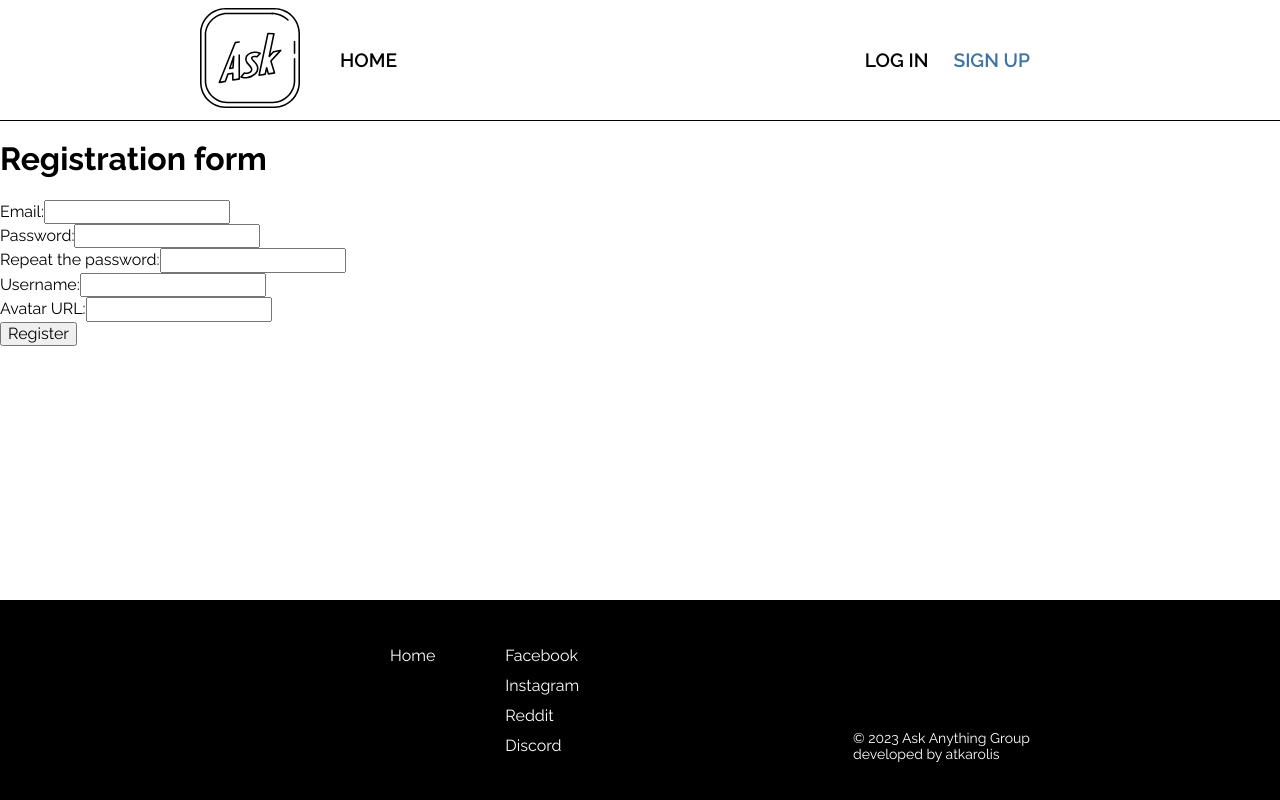
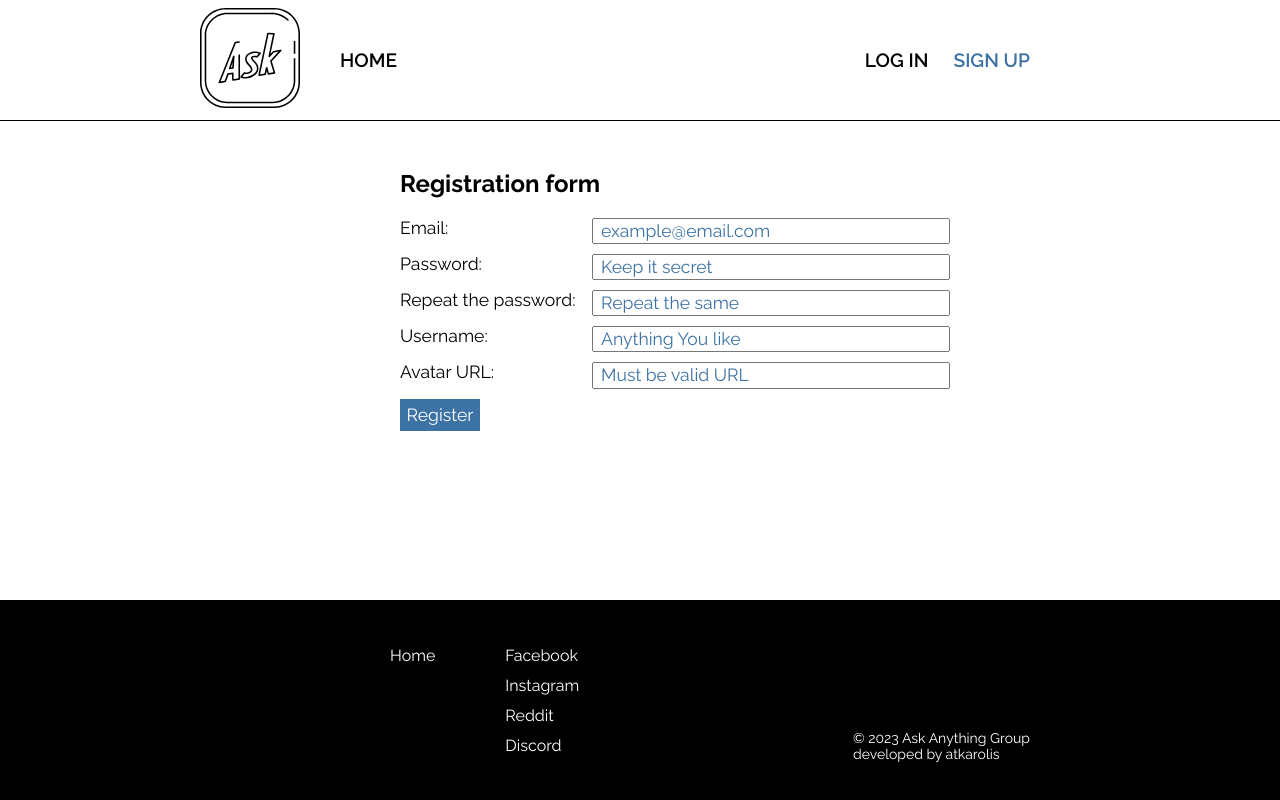
Before and after one commit to atkarolis/qa-forum, a React (Create React App) app: page /register in a window 1280 px wide. Built offline with nearby package versions, Linux system fonts and the light colour scheme; no server answers.

Commit message:
answers styles updated

```diff
--- a/src/components/Molecules/Question.jsx
+++ b/src/components/Molecules/Question.jsx
@@ -61,10 +61,12 @@ const StyledArticle = styled.article`
           display: flex;
           flex-direction: column;
         img {
-          height: 60px;
-          width: 60px;
+          height: 65px;
+          width: 65px;
           object-fit: cover;
           border-radius: 50%;
+          border: 1px solid #3D72A4;
+          box-shadow: 1px 1px 2px #3D72A4;
         }
       }
       .edited {
--- a/src/components/Pages/AddQuestion.jsx
+++ b/src/components/Pages/AddQuestion.jsx
@@ -8,7 +8,46 @@ import styled from "styled-components";
 
 const StyledMain = styled.main`
   min-height: calc(100vh - 320px);
-  padding-top: 120px;
+  padding: 120px 250px 0px 400px;
+  h2 {
+    margin-top: 50px;
+  }
+  form {
+    display: flex;
+    flex-direction: column;
+    row-gap: 10px;
+    font-size: 1.1rem;
+    div {
+      display: flex;
+      justify-content: space-between;
+      width: 670px;
+      input {
+        width: 462px;
+      }
+      input::placeholder{
+        padding-left: 5px;
+        color: #3D72A4;
+      }
+      textarea::placeholder{
+        padding-left: 5px;
+        color: #3D72A4;
+      }
+    }
+  }
+  button{
+    width: 80px;
+    cursor: pointer;
+    background-color: #3D72A4;
+    border: 1px solid #3D72A4;
+    color: #FFFFFF;
+    padding: 5px 0px;
+    &:hover{
+      background-color: #3D72A4;
+      border-color: #000000;
+      color: #000000;
+      box-shadow: 3px 3px 3px #3D72A4;
+    }
+  }
 `
 
 const AddQuestion = () => {
@@ -44,7 +83,6 @@ const AddQuestion = () => {
         });
       }
     }
-    //console.log(formInputs);
   }
 
   const inputHandler = e => {
@@ -83,12 +121,13 @@ const AddQuestion = () => {
 
   return (
     <StyledMain>
-      <h1>Submit Your Question, Pal</h1>
+      <h2>Submit Your Question, Pal</h2>
       <form onSubmit={(e) => {formHandler(e)}}>
         <div>
           <label htmlFor="title">Title of Your Question:</label>
           <input required type="text"
             name="title" id="title"
+            placeholder="Type it here, dude."
             value={formInputs.question.title}
             onChange={(e) => {inputHandler(e)}}
           />
@@ -98,6 +137,7 @@ const AddQuestion = () => {
           <textarea required
             name="question" id="question"
             cols="50" rows="10"
+            placeholder="Shoot that Question!"
             value={formInputs.question.question}
             onChange={(e) => {inputHandler(e)}}
           ></textarea>
--- a/src/components/Pages/Answers.jsx
+++ b/src/components/Pages/Answers.jsx
@@ -7,24 +7,138 @@ import { v4 as generateId} from 'uuid';
 
 const StyledMain = styled.main`
   min-height: calc(100vh - 320px);
-  padding-top: 120px;
-  section {
+  padding: 120px 310px 0px 400px;
+  font-size: 1.1rem;
+  .question {
+    h4 {
+      margin-top: 0;
+    }
+    margin: 30px 0px 30px 0px;
+    border: 1px solid #000000;
+    box-shadow: 1px 1px 1px #000000;
+    border-radius: 30px;
+    width: 100%;
+    padding: 20px 30px;
+    .details {
+      display: flex;
+      justify-content: space-between;
+      align-items: center;
+    }
     .user {
+      display: flex;
+      flex-direction: column;
+      img {
+        height: 65px;
+        width: 65px;
+        object-fit: cover;
+        border-radius: 50%;
+        border: 1px solid #000000;
+        box-shadow: 1px 1px 2px #000000;
+      }
+    }
+    .edited {
+      p {
+        margin: 0px;
+      }
+    }
+  }
+  .answers {
+    margin-left: 60px;
+    display: flex;
+    flex-direction: column;
+    gap: 15px;
+    .answer{
+      border: 1px solid #3D72A4;
+      box-shadow: 1px 1px 1px #3D72A4;
+      border-radius: 30px;
+      padding: 20px 30px;
+      width: 100%;
+      color: #3D72A4;
+      h4 {
+        margin-top: 0px;
+      }
+      .answer-detail {
+        display: flex;
+        justify-content: space-between;
+        align-items: center;
+        .answer-author {
           img {
             height: 50px;
             width: 50px;
             object-fit: cover;
             border-radius: 50%;
+            border: 1px solid #3D72A4;
+            box-shadow: 1px 1px 2px #3D72A4;
+          }
+          p {
+            margin: 0;
+          }
+          button {
+            background-color: #FFFFFF;
+            margin-top: 10px;
+            border: 1px solid #3D72A4;
+            color: #3D72A4;
+            cursor: pointer;
+            &:hover{
+              background-color: #FF585D;
+              border-color: 1px solid #7b2326;
+              color: #FFFFFF;
+              box-shadow: 3px 3px 3px #FF585D;
+              position: relative;
+            }
+          }
+          button[data-tooltip]:hover::after {
+            content: attr(data-tooltip);
+            position: absolute;
+            background-color: #FFFFFF;
+            color: #FF585D;
+            border-radius: 30px;
+            border: 1px solid #FF585D;
+            box-shadow: 1px 1px 2px #FF585D;
+            padding: 10px;
+            font-size: 1rem;
+            width: 160px;
+            margin-left: 15px;
+          }
+        }
+        .answer-edited {
+          p {
+            margin: 0;
           }
         }
       }
-  ul {
-    div{
-      img {
-        height: 50px;
-        width: 50px;
-        object-fit: cover;
-        border-radius: 50%;
+    }
+  }
+  h2 {
+    margin-left: 60px;
+  }
+  form {
+    display: flex;
+    flex-direction: column;
+    row-gap: 10px;
+    margin: 0px 0px 60px 65px;
+    div {
+      display: flex;
+      justify-content: space-between;
+      width: 790px;
+      textarea::placeholder{
+        padding-left: 5px;
+        color: #3D72A4;
+      }
+    }
+    button{
+      margin-top: -64px;
+      width: 120px;
+      cursor: pointer;
+      background-color: #3D72A4;
+      border: 1px solid #3D72A4;
+      color: #FFFFFF;
+      padding: 5px 0px;
+      &:hover{
+        background-color: #3D72A4;
+        border-color: #000000;
+        color: #000000;
+        box-shadow: 3px 3px 3px #3D72A4;
     }
   }
   }
@@ -39,7 +153,7 @@ function Buttons({data}){
     return(
       <>
         <button className="delete"
-          // data-tooltip="Tap to delete permanently"
+          data-tooltip="This will delete answer permanently"
           onClick={() => setAnswers({
             type: AnswersActionTypes.delete,
             id: data.id
@@ -91,42 +205,63 @@ const Answers = () => {
 
   return (
     <StyledMain>
-      <section>
+      <section className="question">
         <h4>
           {question.title}
         </h4>
         <p>
           {question.question}
         </p>
-        <p>
-          {question.edited}1991-03-20
-        </p>
+        <div className="details">
           <div className="user">
             <img src={user.picture} alt={`Avatar of ${user.username}`} />
             <span>{user.username}</span>
           </div>
+          <div className="edited">
+            <p>
+              Created/Edited:
+            </p>
+            <p>
+              {question.edited}2023-05-23
+            </p>
+          </div>
+
+        </div>
       </section>
-        <ul>
+      <section className="answers">
         {questionAnswers.map((answer, i) => (
-            <div>
-              <li key={i}>Answer: {answer.answer}</li>
-              <p key={i}>Provided by: {users.find(el => el.id === answer.user_id).username}</p>
+          <div className="answer">
+            <h4>Answer</h4>
+            <p key={i}>{answer.answer}</p>
+            <div className="answer-detail">
+              <div className="answer-author">
                 <img key={i} src={users.find(el => el.id === answer.user_id).picture} alt="Authors avatar" />
+                <p key={i}>{users.find(el => el.id === answer.user_id).username}</p>
                 <Buttons
                   data={answer}
                 />
               </div>
+              <div className="answer-edited">
+                <p>
+                  Created/Edited:
+                </p>
+                <p>
+                  {question.edited}2023-05-24
+                </p>
+              </div>
+            </div>
+          </div>
         ))}
-        </ul>
+      </section>
       <section>
-        <h1>Shoot Your Answer for the Question above</h1>
+        <h2>Shoot Your Answer for the Question above</h2>
         <form onSubmit={(e) => formHandler(e)}>
             <div>
               <label htmlFor="answer">Your answer is:</label>
               <textarea required
                 placeholder="Type here"
                 name="answer" id="answer"
-                cols="50" rows="10"
+                cols="70" rows="5"
                 defaultValue={formInputs.answer}
                 onChange={(e)=>{inputHandler(e)}}
               ></textarea>
--- a/src/components/Pages/Login.jsx
+++ b/src/components/Pages/Login.jsx
@@ -5,7 +5,42 @@ import styled from "styled-components";
 
 const StyledMain = styled.main`
   min-height: calc(100vh - 320px);
-  padding-top: 120px;
+  padding: 120px 250px 0px 400px;
+  h2 {
+    margin-top: 50px;
+  }
+  form {
+    display: flex;
+    flex-direction: column;
+    row-gap: 10px;
+    font-size: 1.1rem;
+    div {
+      display: flex;
+      justify-content: space-between;
+      width: 350px;
+      input {
+        width: 250px;
+      }
+      input::placeholder{
+        padding-left: 5px;
+        color: #3D72A4;
+      }
+    }
+  }
+  button{
+    width: 80px;
+    cursor: pointer;
+      background-color: #3D72A4;
+      border: 1px solid #3D72A4;
+      color: #FFFFFF;
+      padding: 5px 0px;
+    &:hover{
+      background-color: #3D72A4;
+      border-color: #000000;
+      color: #000000;
+      box-shadow: 3px 3px 3px #3D72A4;
+    }
+  }
 `
 
 const Login = () => {
@@ -41,11 +76,14 @@ const Login = () => {
   }
   return (
     <StyledMain>
+      <h2>Login:</h2>
       <form onSubmit={(e) => {formSubmit(e)}}>
         <div>
           <label htmlFor="email">Email:</label>
           <input type="email"
+            required
             name="email" id="email"
+            placeholder="example@email.com"
             value={formInputs.email}
             onChange={(e) => {inputHandler(e)}}
           />
@@ -53,7 +91,9 @@ const Login = () => {
         <div>
           <label htmlFor="password">Password:</label>
           <input type="password"
+            required
             name="password" id="password"
+            placeholder="Keep it secret"
             value={formInputs.password}
             onChange={(e) => {inputHandler(e)}}
           />
--- a/src/components/Pages/Register.jsx
+++ b/src/components/Pages/Register.jsx
@@ -7,7 +7,42 @@ import styled from "styled-components";
 
 const StyledMain = styled.main`
   min-height: calc(100vh - 320px);
-  padding-top: 120px;
+  padding: 120px 250px 0px 400px;
+  h2 {
+    margin-top: 50px;
+  }
+  form {
+    display: flex;
+    flex-direction: column;
+    row-gap: 10px;
+    font-size: 1.1rem;
+    div {
+      display: flex;
+      justify-content: space-between;
+      width: 550px;
+      input {
+        width: 350px;
+      }
+      input::placeholder{
+        padding-left: 5px;
+        color: #3D72A4;
+      }
+    }
+  }
+  button{
+    width: 80px;
+    cursor: pointer;
+      background-color: #3D72A4;
+      border: 1px solid #3D72A4;
+      color: #FFFFFF;
+      padding: 5px 0px;
+    &:hover{
+      background-color: #3D72A4;
+      border-color: #000000;
+      color: #000000;
+      box-shadow: 3px 3px 3px #3D72A4;
+    }
+  }
 `
 
 const Register = () => {
@@ -62,13 +97,14 @@ const Register = () => {
 
   return (
     <StyledMain>
-      <h1>Registration form</h1>
+      <h2>Registration form</h2>
       <form onSubmit={formik.handleSubmit}>
         <div>
           <label htmlFor="email">Email:</label>
           <input
             type="email"
             name="email" id="email"
+            placeholder='example@email.com'
             value={formik.values.email}
             onChange={formik.handleChange}
             onBlur={formik.handleBlur}
@@ -85,6 +121,7 @@ const Register = () => {
           <input
             type="password"
             name="password" id="password"
+            placeholder='Keep it secret'
             value={formik.values.password}
             onChange={formik.handleChange}
             onBlur={formik.handleBlur}
@@ -101,6 +138,7 @@ const Register = () => {
           <input
             type="password"
             name="passwordConfirm" id="passwordConfirm"
+            placeholder='Repeat the same'
             value={formik.values.passwordConfirm}
             onChange={formik.handleChange}
             onBlur={formik.handleBlur}
@@ -117,6 +155,7 @@ const Register = () => {
           <input
             type="text"
             name="username" id="username"
+            placeholder='Anything You like'
             value={formik.values.username}
             onChange={formik.handleChange}
             onBlur={formik.handleBlur}
@@ -133,6 +172,7 @@ const Register = () => {
           <input
             type="url"
             name="picture" id="picture"
+            placeholder='Must be valid URL'
             value={formik.values.picture}
             onChange={formik.handleChange}
             onBlur={formik.handleBlur}
--- a/src/components/UI/Header.jsx
+++ b/src/components/UI/Header.jsx
@@ -70,8 +70,8 @@ const StyledHeader = styled.header`
       width: 80px;
       height: 80px;
       object-fit: cover;
-      border: 1px solid #000000;
-      box-shadow: 1px 1px 2px #000000;
+      border: 1px solid #3D72A4;
+      box-shadow: 1px 1px 2px #3D72A4;
       border-radius: 50%;
       padding: 0;
       }
```
Also changed, not shown: src/contexts/UsersContext.jsx (+0 -16 lines), src/data.json (+8 -0 lines). Lines whose indentation alone changed are shown as unchanged.
